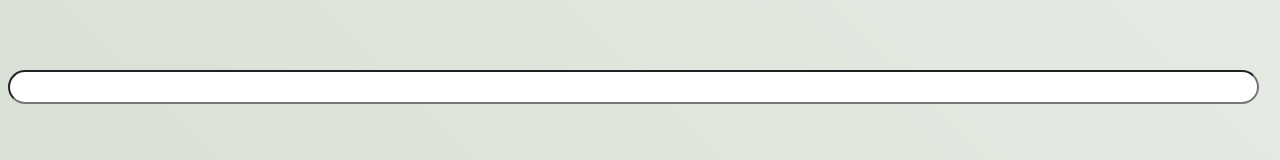
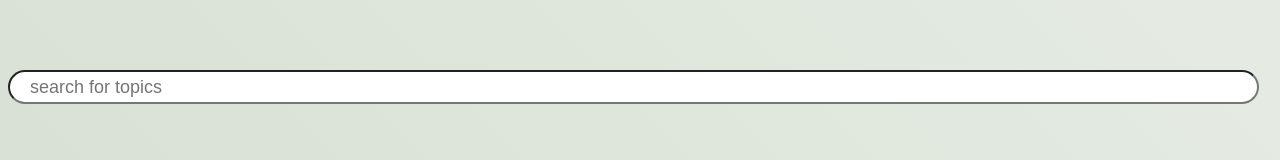
Before and after one commit to AnubhavSingh0708/Quiz-generator, a plain HTML site: page index.html in a window 1280 px wide. Shown: the part 567-727 px from the top of the page. Drawn offline with nearby package versions, Linux system fonts and the light colour scheme.

Commit message:
Update index.html

```diff
--- a/index.html
+++ b/index.html
@@ -32,7 +32,7 @@ width: fit-content;margin-left:43.5vw;">
 <br>
 <div id="selector">
 <br><br>
-<input type="search" id="search" onchange="findTex();" class="search">
+<input type="search" id="search" placeholder="search for topics" onchange="findTex();" class="search">
 <div id="result"></div>
 </div>
 <script type="text/javascript" src="database.js"></script>
```
